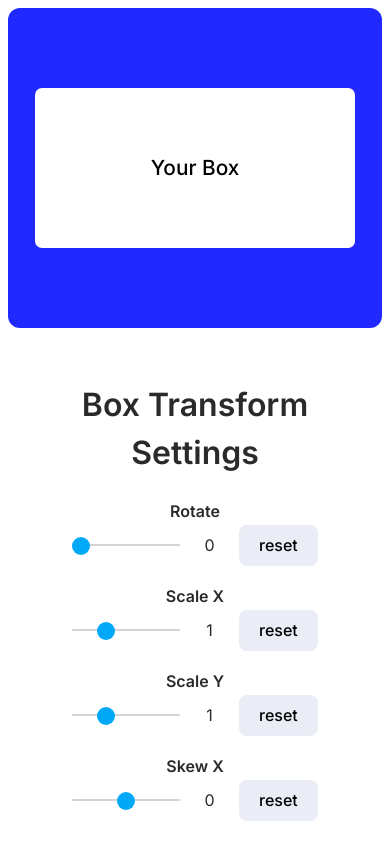
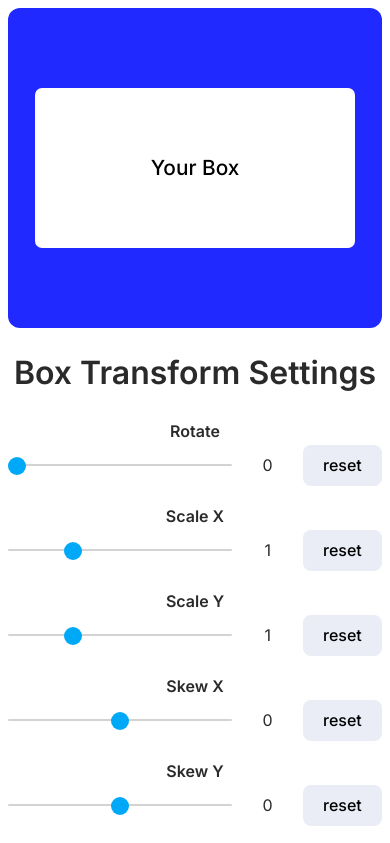
Before and after one commit to ricafolio/box-transform-visualizer, a React (Vite) app: page / in a window 390 px wide. Shown: the top 843 px of the page. Built offline with nearby package versions, Linux system fonts and the light colour scheme.

Commit message:
fix: padding in small screens

```diff
--- a/src/index.scss
+++ b/src/index.scss
@@ -165,6 +165,12 @@ main {
   }
 }
 
+@media (max-width: 640px) {
+  .settings-container {
+    padding: 0;
+  }
+}
+
 /* --- */
 
 input[type="range"] {
```
